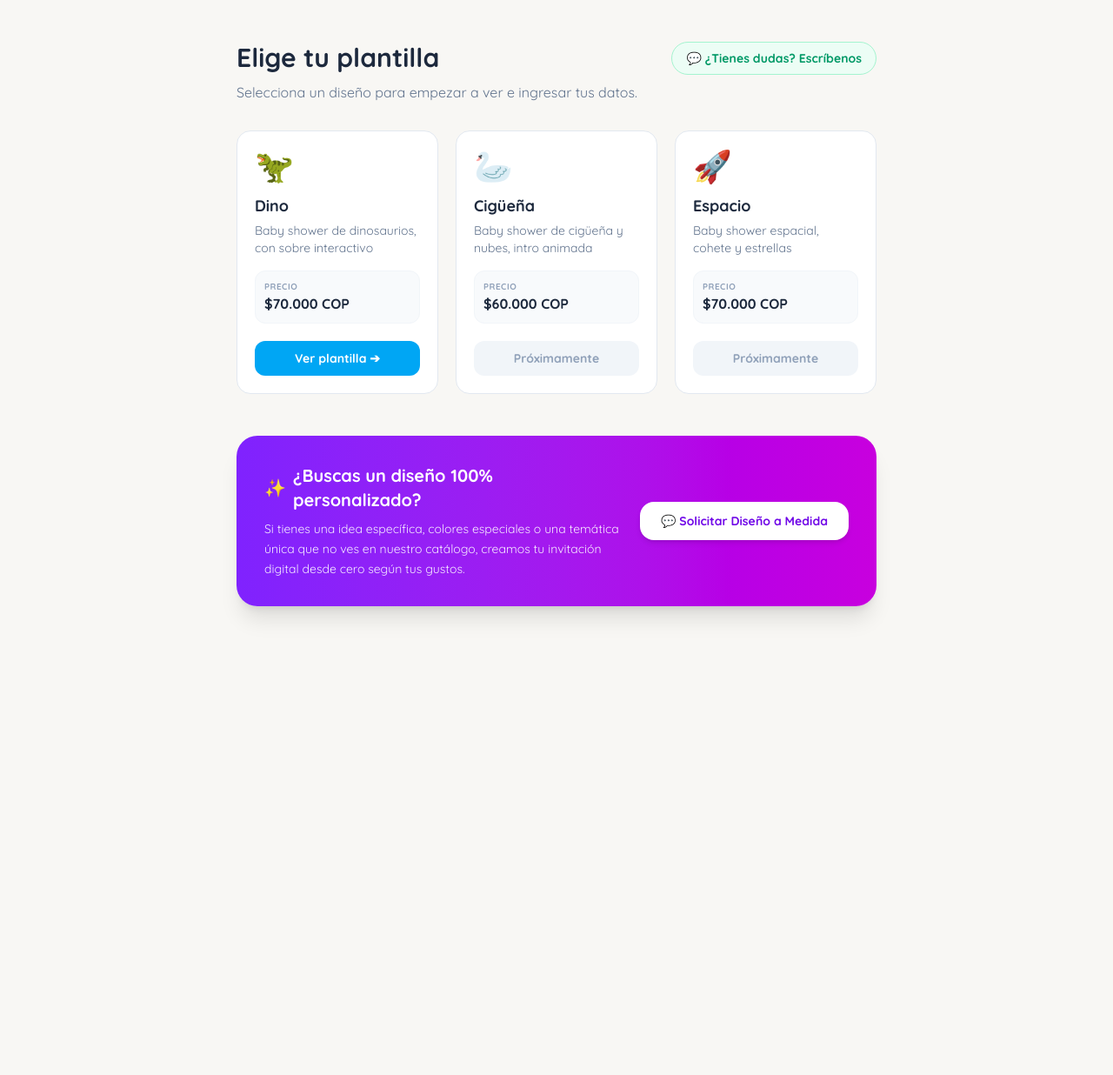
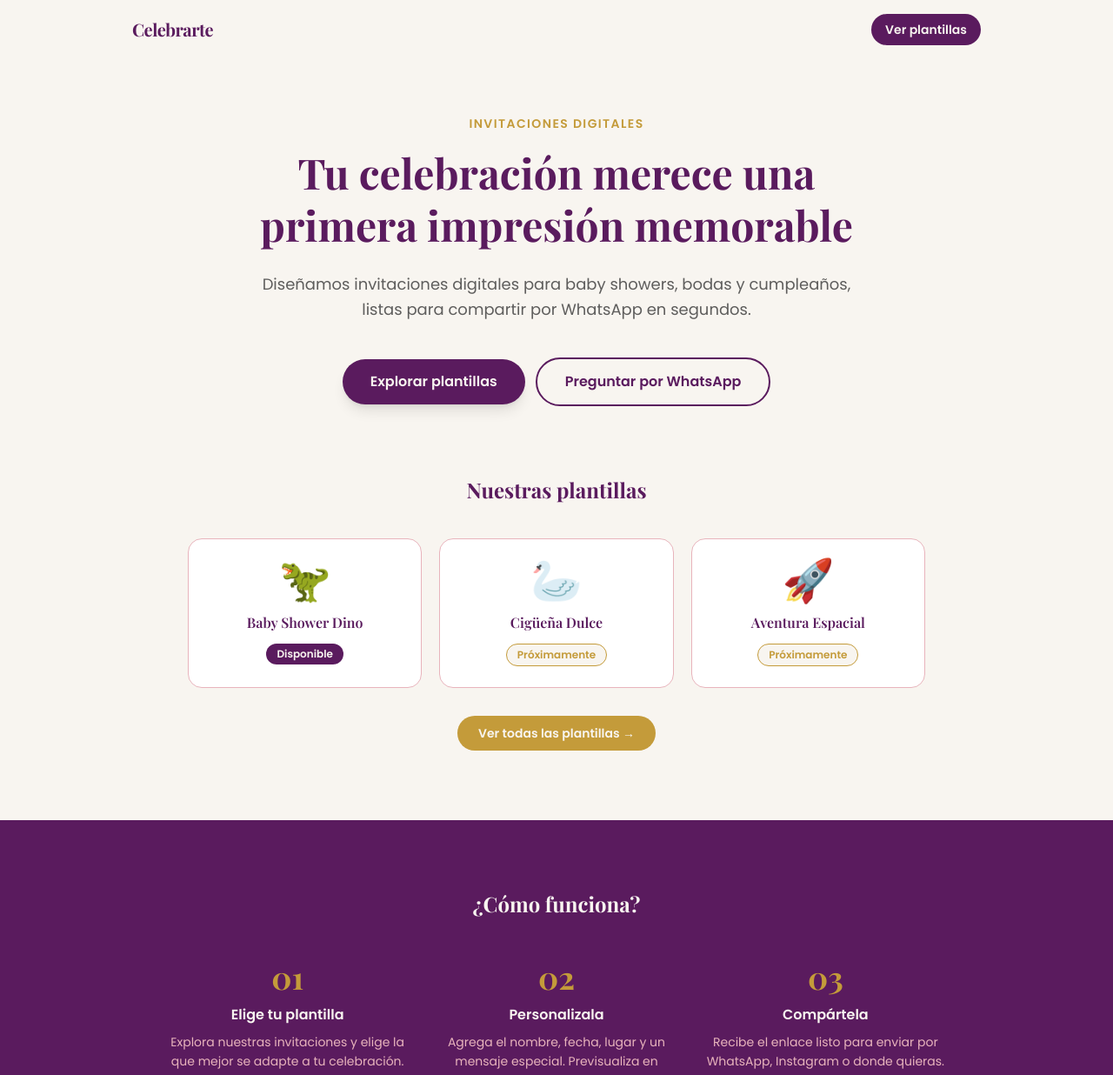
Before and after one commit to oswy09/invitaciones, a React (Vite) app in the folder client-form/: page / in a window 1280 px wide. Shown: the top 1236 px of the page at 87% size. Before the commit the page ends 800 px from the top, so only its background shows below. Built offline with nearby package versions, Linux system fonts and the light colour scheme; no server answers; the database is empty.

Commit message:
feat: add landing page with brand identity, catalog moved to /plantillas

```diff
--- a/client-form/index.html
+++ b/client-form/index.html
@@ -3,7 +3,13 @@
   <head>
     <meta charset="UTF-8" />
     <meta name="viewport" content="width=device-width, initial-scale=1.0" />
-    <title>Crea tu invitación digital</title>
+    <title>Celebrarte · Invitaciones digitales</title>
+    <meta name="description" content="Diseñamos invitaciones digitales para baby showers, bodas y cumpleaños. Personalízalas y compártelas por WhatsApp al instante." />
+    <meta property="og:title" content="Celebrarte · Invitaciones digitales" />
+    <meta property="og:description" content="Tu celebración merece una primera impresión memorable." />
+    <link rel="preconnect" href="https://fonts.googleapis.com" />
+    <link rel="preconnect" href="https://fonts.gstatic.com" crossorigin />
+    <link href="https://fonts.googleapis.com/css2?family=Playfair+Display:wght@400;600;700&family=Poppins:wght@400;500;600;700&display=swap" rel="stylesheet" />
   </head>
   <body>
     <div id="root"></div>
--- a/client-form/src/App.tsx
+++ b/client-form/src/App.tsx
@@ -1,29 +1,53 @@
-import { useState } from "react";
+import { useState, useEffect } from "react";
+import Landing from "./components/Landing";
 import Catalogo from "./components/Catalogo";
 import FormularioConPreview from "./components/FormularioConPreview";
 import FormularioAsistido from "./components/FormularioAsistido";
 import { TemplateInfo } from "./types";
 
+function getPath() {
+  return window.location.pathname.replace(/\/$/, "") || "/";
+}
+
+function navigate(path: string) {
+  window.history.pushState({}, "", path);
+  window.dispatchEvent(new PopStateEvent("popstate"));
+}
+
 export default function App() {
+  const [path, setPath] = useState(getPath);
   const [selected, setSelected] = useState<TemplateInfo | null>(null);
 
+  useEffect(() => {
+    const handler = () => setPath(getPath());
+    window.addEventListener("popstate", handler);
+    return () => window.removeEventListener("popstate", handler);
+  }, []);
+
   const isWhatsappMode = window.location.search.includes("contacto=1") || window.location.search.includes("whatsapp=1");
+  if (isWhatsappMode) return <FormularioAsistido />;
 
-  const handleSelect = (template: TemplateInfo) => {
-    setSelected(template);
-  };
-
-  const handleBack = () => {
-    setSelected(null);
-  };
-
-  if (isWhatsappMode) {
-    return <FormularioAsistido />;
+  if (selected) {
+    return (
+      <FormularioConPreview
+        template={selected}
+        onBack={() => { setSelected(null); navigate("/plantillas"); }}
+      />
+    );
   }
 
-  if (selected) {
-    return <FormularioConPreview template={selected} onBack={handleBack} />;
+  if (path === "/plantillas") {
+    return (
+      <Catalogo
+        onSelect={(t) => setSelected(t)}
+        onBack={() => navigate("/")}
+      />
+    );
   }
 
-  return <Catalogo onSelect={handleSelect} />;
+  return (
+    <Landing
+      onVerPlantillas={() => navigate("/plantillas")}
+    />
+  );
 }
--- a/client-form/src/components/Catalogo.tsx
+++ b/client-form/src/components/Catalogo.tsx
@@ -6,9 +6,10 @@ const WHATSAPP_MENSAJE = "¡Hola! Tengo una duda sobre las invitaciones digitale
 
 interface CatalogoProps {
   onSelect: (template: TemplateInfo) => void;
+  onBack?: () => void;
 }
 
-export default function Catalogo({ onSelect }: CatalogoProps) {
+export default function Catalogo({ onSelect, onBack }: CatalogoProps) {
   const [isColombia, setIsColombia] = useState(true);
   const [precios, setPrecios] = useState<Record<string, { cop: number; usd: number }>>({
     "01-dino": { cop: 70000, usd: 20 },
@@ -56,6 +57,11 @@ export default function Catalogo({ onSelect }: CatalogoProps) {
 
   return (
     <div className="max-w-3xl mx-auto py-12 px-4">
+      {onBack && (
+        <button onClick={onBack} className="text-sm font-semibold mb-6 flex items-center gap-1.5 cursor-pointer" style={{ color: "#5A1B5E" }}>
+          ← Volver al inicio
+        </button>
+      )}
       <div className="flex items-start justify-between gap-4 mb-2">
         <h1 className="text-3xl font-bold text-slate-800">Elige tu plantilla</h1>
         <a
--- /dev/null
+++ b/client-form/src/components/Landing.tsx
@@ -0,0 +1,157 @@
+import { WHATSAPP_CONTACTO } from "../types";
+
+const WHATSAPP_MENSAJE = encodeURIComponent("¡Hola! Quiero saber más sobre las invitaciones digitales de Celebrarte.");
+
+const PASOS = [
+  {
+    num: "01",
+    titulo: "Elige tu plantilla",
+    desc: "Explora nuestras invitaciones y elige la que mejor se adapte a tu celebración.",
+  },
+  {
+    num: "02",
+    titulo: "Personalizala",
+    desc: "Agrega el nombre, fecha, lugar y un mensaje especial. Previsualiza en tiempo real.",
+  },
+  {
+    num: "03",
+    titulo: "Compártela",
+    desc: "Recibe el enlace listo para enviar por WhatsApp, Instagram o donde quieras.",
+  },
+];
+
+const EVENTOS = [
+  { emoji: "🦖", nombre: "Baby Shower Dino", tag: "Disponible" },
+  { emoji: "🦢", nombre: "Cigüeña Dulce", tag: "Próximamente" },
+  { emoji: "🚀", nombre: "Aventura Espacial", tag: "Próximamente" },
+];
+
+export default function Landing({ onVerPlantillas }: { onVerPlantillas: () => void }) {
+  return (
+    <div className="min-h-screen" style={{ backgroundColor: "#F8F5F0", color: "#2B2B2B", fontFamily: "'Poppins', sans-serif" }}>
+
+      {/* NAV */}
+      <nav className="flex items-center justify-between px-6 py-4 max-w-5xl mx-auto">
+        <span className="text-xl font-bold tracking-tight" style={{ color: "#5A1B5E", fontFamily: "'Playfair Display', serif" }}>
+          Celebrarte
+        </span>
+        <button
+          onClick={onVerPlantillas}
+          className="text-sm font-semibold px-4 py-2 rounded-full transition-all cursor-pointer"
+          style={{ backgroundColor: "#5A1B5E", color: "#F8F5F0" }}
+        >
+          Ver plantillas
+        </button>
+      </nav>
+
+      {/* HERO */}
+      <section className="text-center px-6 pt-16 pb-20 max-w-3xl mx-auto">
+        <p className="text-sm font-semibold tracking-widest uppercase mb-4" style={{ color: "#C49B3A" }}>
+          Invitaciones digitales
+        </p>
+        <h1 className="text-4xl md:text-5xl font-bold leading-tight mb-6" style={{ fontFamily: "'Playfair Display', serif", color: "#5A1B5E" }}>
+          Tu celebración merece una primera impresión memorable
+        </h1>
+        <p className="text-base md:text-lg leading-relaxed mb-10" style={{ color: "#2B2B2B", opacity: 0.75 }}>
+          Diseñamos invitaciones digitales para baby showers, bodas y cumpleaños, listas para compartir por WhatsApp en segundos.
+        </p>
+        <div className="flex flex-col sm:flex-row items-center justify-center gap-3">
+          <button
+            onClick={onVerPlantillas}
+            className="w-full sm:w-auto text-base font-semibold px-8 py-3.5 rounded-full transition-all cursor-pointer shadow-lg"
+            style={{ backgroundColor: "#5A1B5E", color: "#F8F5F0" }}
+          >
+            Explorar plantillas
+          </button>
+          <a
+            href={`https://wa.me/${WHATSAPP_CONTACTO}?text=${WHATSAPP_MENSAJE}`}
+            target="_blank"
+            rel="noopener noreferrer"
+            className="w-full sm:w-auto text-base font-semibold px-8 py-3.5 rounded-full border-2 transition-all text-center"
+            style={{ borderColor: "#5A1B5E", color: "#5A1B5E" }}
+          >
+            Preguntar por WhatsApp
+          </a>
+        </div>
+      </section>
+
+      {/* PLANTILLAS PREVIEW */}
+      <section className="px-6 pb-20 max-w-4xl mx-auto">
+        <h2 className="text-center text-2xl font-bold mb-10" style={{ fontFamily: "'Playfair Display', serif", color: "#5A1B5E" }}>
+          Nuestras plantillas
+        </h2>
+        <div className="grid grid-cols-1 sm:grid-cols-3 gap-5">
+          {EVENTOS.map((e) => (
+            <div
+              key={e.nombre}
+              className="rounded-2xl p-6 text-center flex flex-col items-center gap-3 border"
+              style={{ backgroundColor: "white", borderColor: "#E8B4BC" }}
+            >
+              <span className="text-5xl">{e.emoji}</span>
+              <p className="font-semibold text-base" style={{ color: "#5A1B5E", fontFamily: "'Playfair Display', serif" }}>{e.nombre}</p>
+              <span
+                className="text-xs font-semibold px-3 py-1 rounded-full"
+                style={{
+                  backgroundColor: e.tag === "Disponible" ? "#5A1B5E" : "#F8F5F0",
+                  color: e.tag === "Disponible" ? "#F8F5F0" : "#C49B3A",
+                  border: e.tag !== "Disponible" ? "1px solid #C49B3A" : "none",
+                }}
+              >
+                {e.tag}
+              </span>
+            </div>
+          ))}
+        </div>
+        <div className="text-center mt-8">
+          <button
+            onClick={onVerPlantillas}
+            className="text-sm font-semibold px-6 py-2.5 rounded-full cursor-pointer transition-all"
+            style={{ backgroundColor: "#C49B3A", color: "#F8F5F0" }}
+          >
+            Ver todas las plantillas →
+          </button>
+        </div>
+      </section>
+
+      {/* CÓMO FUNCIONA */}
+      <section className="px-6 py-20" style={{ backgroundColor: "#5A1B5E" }}>
+        <div className="max-w-4xl mx-auto">
+          <h2 className="text-center text-2xl font-bold mb-12" style={{ fontFamily: "'Playfair Display', serif", color: "#F8F5F0" }}>
+            ¿Cómo funciona?
+          </h2>
+          <div className="grid grid-cols-1 sm:grid-cols-3 gap-8">
+            {PASOS.map((p) => (
+              <div key={p.num} className="text-center">
+                <p className="text-4xl font-bold mb-3" style={{ color: "#C49B3A", fontFamily: "'Playfair Display', serif" }}>{p.num}</p>
+                <p className="font-semibold text-base mb-2" style={{ color: "#F8F5F0" }}>{p.titulo}</p>
+                <p className="text-sm leading-relaxed" style={{ color: "#E8B4BC" }}>{p.desc}</p>
+              </div>
+            ))}
+          </div>
+        </div>
+      </section>
+
+      {/* CTA FINAL */}
+      <section className="px-6 py-20 text-center max-w-2xl mx-auto">
+        <h2 className="text-2xl md:text-3xl font-bold mb-4" style={{ fontFamily: "'Playfair Display', serif", color: "#5A1B5E" }}>
+          ¿Lista para sorprender a tus invitados?
+        </h2>
+        <p className="text-sm mb-8" style={{ opacity: 0.7 }}>
+          Personaliza tu invitación en minutos y compártela al instante.
+        </p>
+        <button
+          onClick={onVerPlantillas}
+          className="text-base font-semibold px-10 py-4 rounded-full cursor-pointer shadow-lg transition-all"
+          style={{ backgroundColor: "#5A1B5E", color: "#F8F5F0" }}
+        >
+          Crear mi invitación
+        </button>
+      </section>
+
+      {/* FOOTER */}
+      <footer className="px-6 py-8 border-t text-center text-xs" style={{ borderColor: "#E8B4BC", color: "#2B2B2B", opacity: 0.6 }}>
+        © 2026 Celebrarte · Invitaciones digitales · Hecho con amor ✨
+      </footer>
+    </div>
+  );
+}
```
